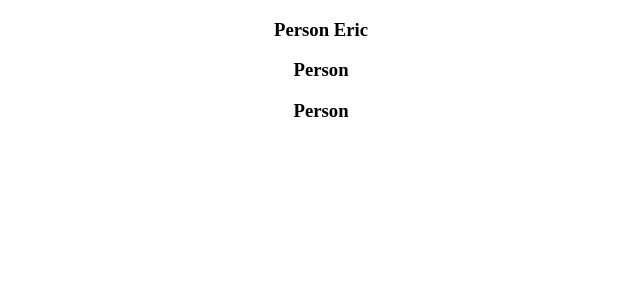
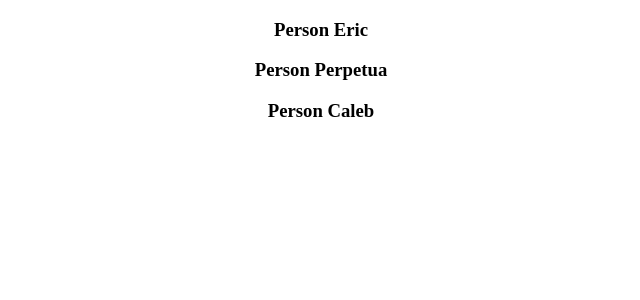
Before and after one commit to ericbleibtnet/react-hello, a React (Create React App) app: page / in a window 1280 px wide. Shown: the top 300 px of the page, without its empty margins (319-959 px from the left). Built offline with nearby package versions, Linux system fonts and the light colour scheme.

Commit message:
Alle Drei

```diff
--- a/src/App.js
+++ b/src/App.js
@@ -8,8 +8,8 @@
       {showPerson ? (
       <>
         <Person name="Eric" />
-        <Person />
-        <Person />
+        <Person name="Perpetua" />
+        <Person name="Caleb" />
       </>
 
       ) : (
```
